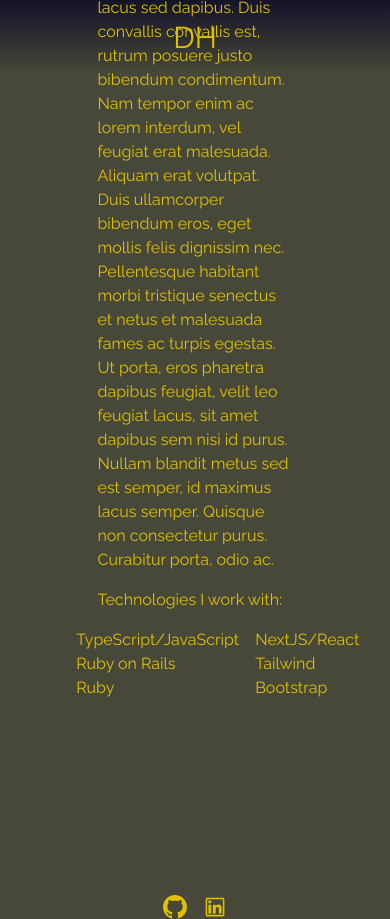
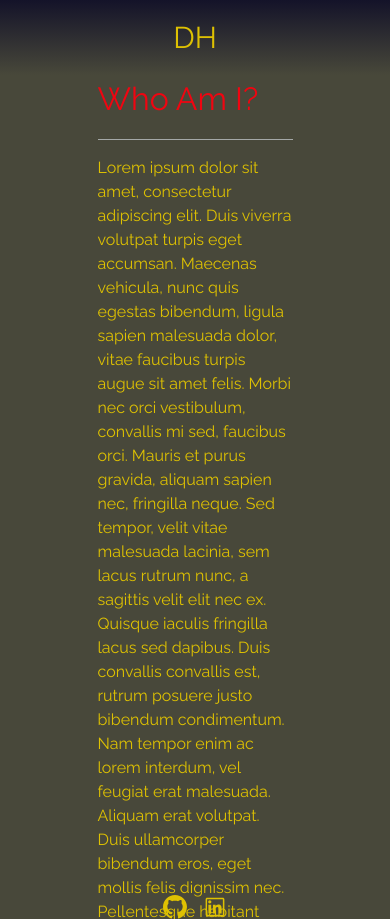
Before and after one commit to EphemSpirit/dhund-dev-portfolio, a Next.js app: page / in a window 390 px wide. Built offline with nearby package versions, Linux system fonts and the light colour scheme; a web font is replaced by a local one.

Commit message:
mobile styling

```diff
--- a/components/About.tsx
+++ b/components/About.tsx
@@ -1,9 +1,13 @@
-import { Divider, Flex, Text, Slide, Spacer } from "@chakra-ui/react";
+import { Divider, Flex, Text, Spacer, ScaleFade } from "@chakra-ui/react";
 import styles from "./About.module.css";
 
-const About = () => {
+interface ComponentProps {
+  mobile: boolean
+}
+
+const About = ({ mobile }: ComponentProps) => {
   return (
-    <Slide direction="bottom" in={true}>
+    <ScaleFade initialScale={0.9} in={true}>
       <Flex w="100%" justify="center">
         <Flex w="50%" direction="column" justify="center" mb={36}>
           <div id="aboutMe">
@@ -31,7 +35,7 @@ const About = () => {
             consectetur purus. Curabitur porta, odio ac.
           </Text>
           <Text color="brand.headers" mb={4}>Technologies I work with:</Text>
-          <Flex ml={24} w="25%" justify="center" color="brand.headers">
+          <Flex direction={mobile ? "column" : "row"} ml={mobile ? 0 : 24} w={mobile ? "100%" : "25%"} justify="center" color="brand.headers">
             <Flex direction="column" mr={4}>
               <ul>TypeScript/JavaScript</ul>
               <ul>Ruby on Rails</ul>
@@ -46,7 +50,7 @@ const About = () => {
           </Flex>
         </Flex>
       </Flex>
-    </Slide>
+    </ScaleFade>
   );
 };
 
--- a/src/pages/index.tsx
+++ b/src/pages/index.tsx
@@ -32,8 +32,8 @@ export default function Home() {
         <Navbar />
         {/* {!mobile && <Navbar />}
         {mobile && <Logo mobile={mobile} />} */}
-        <Box h="100vh" bg="brand.mainBg">
-          <About />
+        <Box h="100vh" bg="brand.mainBg" style={{ overflow: "scroll" }}>
+          <About mobile={mobile} />
         </Box>
         {mobile && (
 
```
